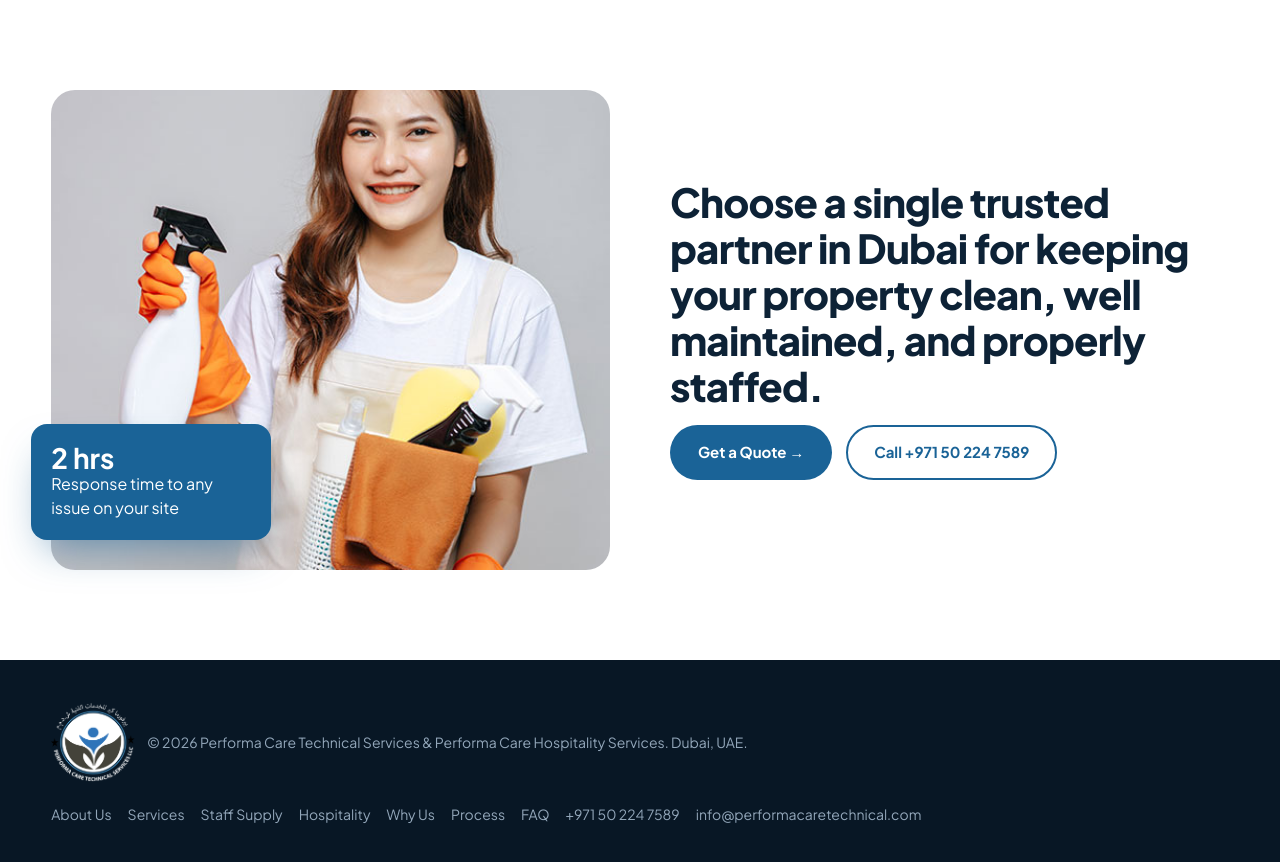
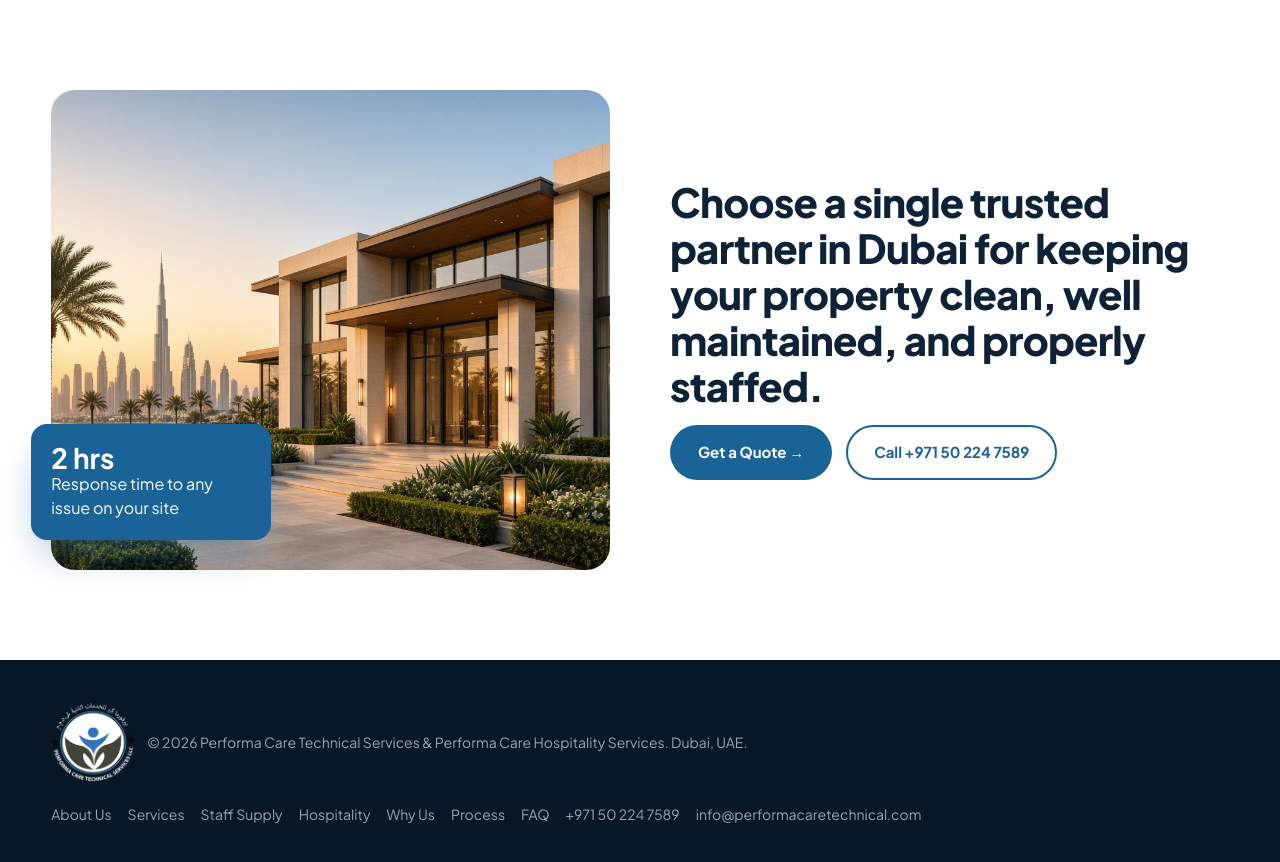
Before and after one commit to AbdlReman/performacaretechnical, a Next.js app: page /why-us in a window 1280 px wide. Shown: the part 1252-2114 px from the top of the page. Built offline with nearby package versions, Linux system fonts and the light colour scheme.

Commit message:
update Why Us page

```diff
--- a/src/app/why-us/page.tsx
+++ b/src/app/why-us/page.tsx
@@ -120,8 +120,8 @@ export default function WhyUsPage() {
           <div className="w-[min(1180px,92%)] mx-auto grid grid-cols-1 lg:grid-cols-2 gap-10 lg:gap-[60px] items-center">
             <div className="reveal relative">
               <Image
-                src="/images/h8-banner1.jpg"
-                alt="Performa Care professional team member"
+                src="/images/whyus.jpg"
+                alt="Trusted Performa Care partner for clean and well-maintained properties in Dubai"
                 width={1000}
                 height={1200}
                 className="rounded-3xl h-[340px] lg:h-[480px] w-full object-cover"
```
Also changed, not shown: public/images/whyus.jpg (added).
